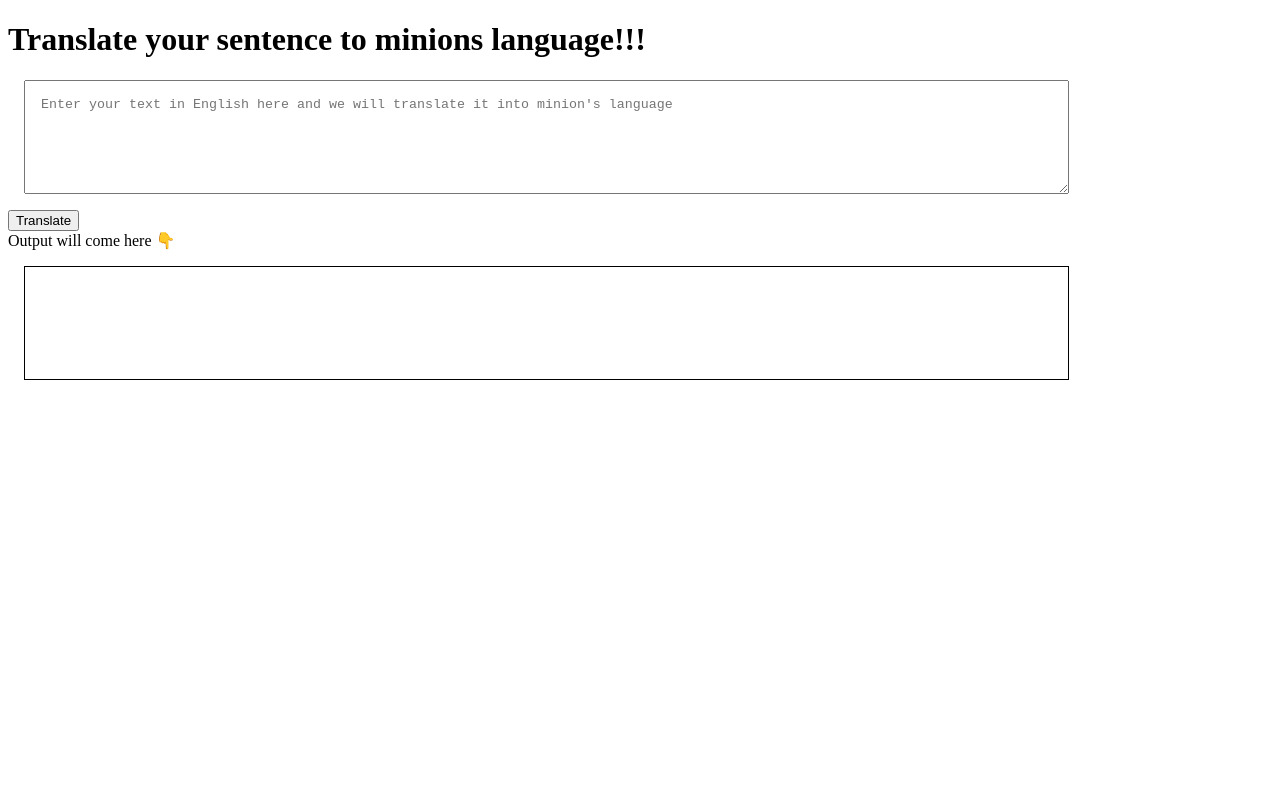
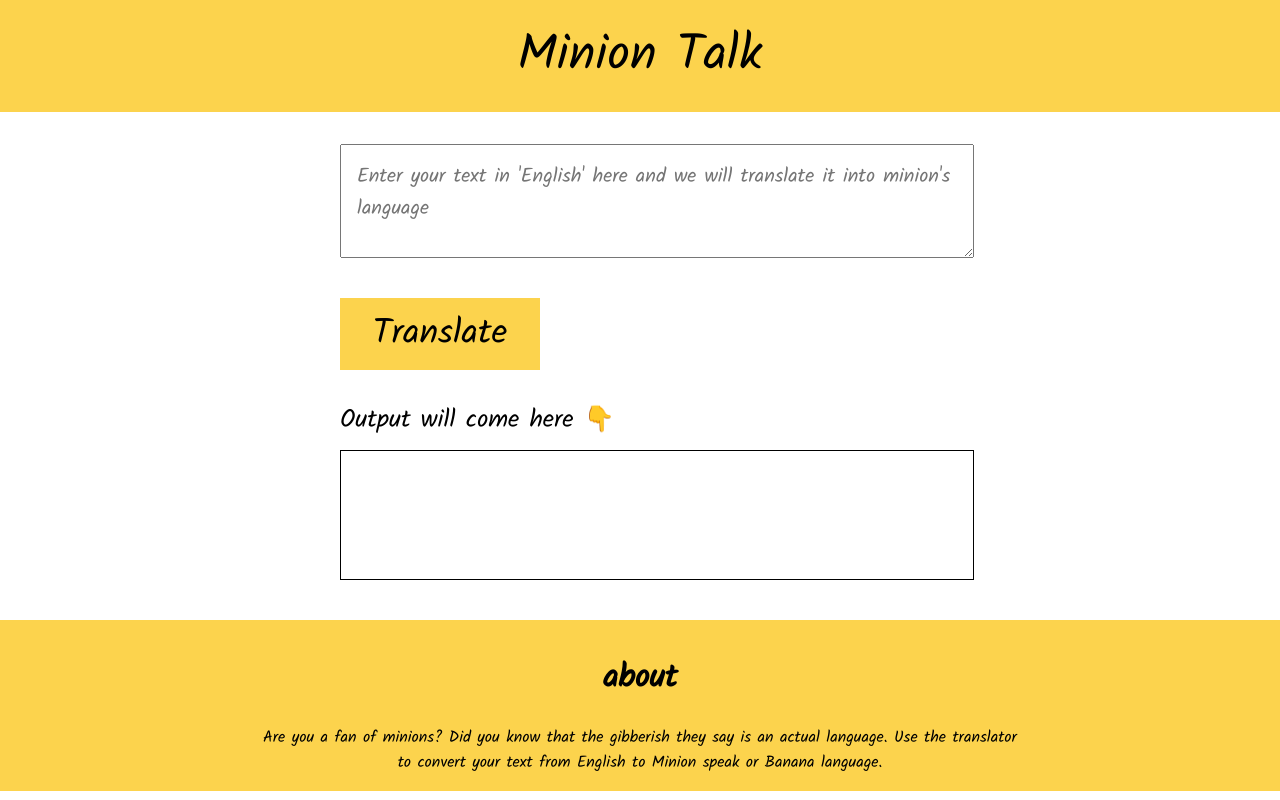
Before and after one commit to AbhishekGupta-IN/Minion-translate, a plain HTML site: page index.html in a window 1280 px wide. Drawn offline with Linux system fonts and the light colour scheme.

Commit message:
Added Css to this web app

```diff
--- a/index.html
+++ b/index.html
@@ -6,33 +6,28 @@
     <meta http-equiv="X-UA-Compatible" content="IE=edge">
     <meta name="viewport" content="width=device-width, initial-scale=1.0">
     <title>Minions Translate</title>
-    <style>
-        textarea {
-            display: block;
-            height: 10vh;
-            width: 80%;
-            margin: 1rem;
-            padding: 1rem;
-        }
-
-        #txt-output {
-            border: 1px solid black;
-            height: 10vh;
-            width: 80%;
-            margin: 1rem;
-            padding: 1rem;
-        }
-    </style>
+    <link rel="stylesheet" href="styles.css">
 </head>
 
 <body>
-    <h1>Translate your sentence to minions language!!!</h1>
+    <nav>
+        <p class="nav_p">Minion Talk</p>
+    </nav>
 
-    <textarea placeholder="Enter your text in English here and we will translate it into minion's language"
-        id="txt-input"></textarea>
-    <button id="btn-translate">Translate</button>
-    <div>Output will come here 👇</div>
-    <div id="txt-output"></div>
+    <section>
+        <textarea placeholder="Enter your text in 'English' here and we will translate it into minion's language"
+            id="txt-input"></textarea>
+        <button id="btn-translate">Translate</button>
+        <div class="pre-output">Output will come here 👇</div>
+        <div id="txt-output"></div>
+    </section>
+
+    <footer>
+        <h1>about</h1>
+        <div class="footer_txt">Are you a fan of minions? Did you know that the gibberish they say is an actual
+            language. Use the
+            translator to convert your text from English to Minion speak or Banana language.</div>
+    </footer>
 
     <script src="app.js" type="text/javascript"></script>
 </body>
--- /dev/null
+++ b/styles.css
@@ -0,0 +1,67 @@
+@import url('https://fonts.googleapis.com/css2?family=Kalam&family=Satisfy&display=swap');
+
+body {
+    margin: 0px;
+    font-family: 'Kalam', cursive;
+}
+
+.nav_p {
+    font-size: 50px;
+    margin: 0px;
+    background-color: #FCD34D;
+    padding: 1rem;
+    text-align: center;
+}
+
+section {
+    margin: auto;
+    max-width: 60%;
+    width: 600px;
+}
+
+#txt-input {
+    padding: 1rem;
+    display: block;
+    font-size: 20px;
+    width: 100%;
+    height: 10vh;
+    font-family: 'Kalam', cursive;
+    margin-top: 2rem;
+}
+
+#btn-translate {
+    background-color: #FCD34D;
+    width: 200px;
+    font-size: 35px;
+    display: block;
+    margin-top: 40px;
+    border: none;
+    padding: 0.5rem;
+    font-family: 'Kalam', cursive;
+}
+
+.pre-output {
+    margin-top: 30px;
+    font-size: 25px;
+}
+
+#txt-output {
+    border: 1px solid black;
+    margin-top: 10px;
+    margin-bottom: 40px;
+    width: 100%;
+    height: 12vh;
+    padding: 1rem;
+}
+
+footer {
+    background-color: #FCD34D;
+    padding: 0.7rem;
+    padding-bottom: 1rem;
+    text-align: center;
+}
+
+.footer_txt {
+    width: 60%;
+    margin: auto;
+}
```
